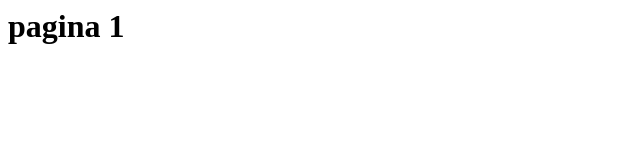
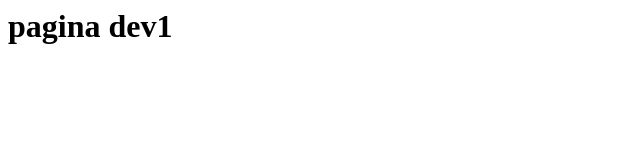
Before and after one commit to AlbMaldonado/unidad1_5dsm, a plain HTML site: page pagina1_dev1.html in a window 1280 px wide. Shown: the full height of the page, 0-640 px from the left. Drawn offline with Linux system fonts and the light colour scheme.

Commit message:
Update and rename pagina1.html to pagina1_dev1.html

```diff
--- a/pagina1.html
+++ b/pagina1_dev1.html
@@ -3,6 +3,6 @@
     <title>pagina1 </title>
   </head>
   <body>
-    <h1>pagina 1</h1>
+    <h1>pagina dev1</h1>
   </body>
 </html>
```
